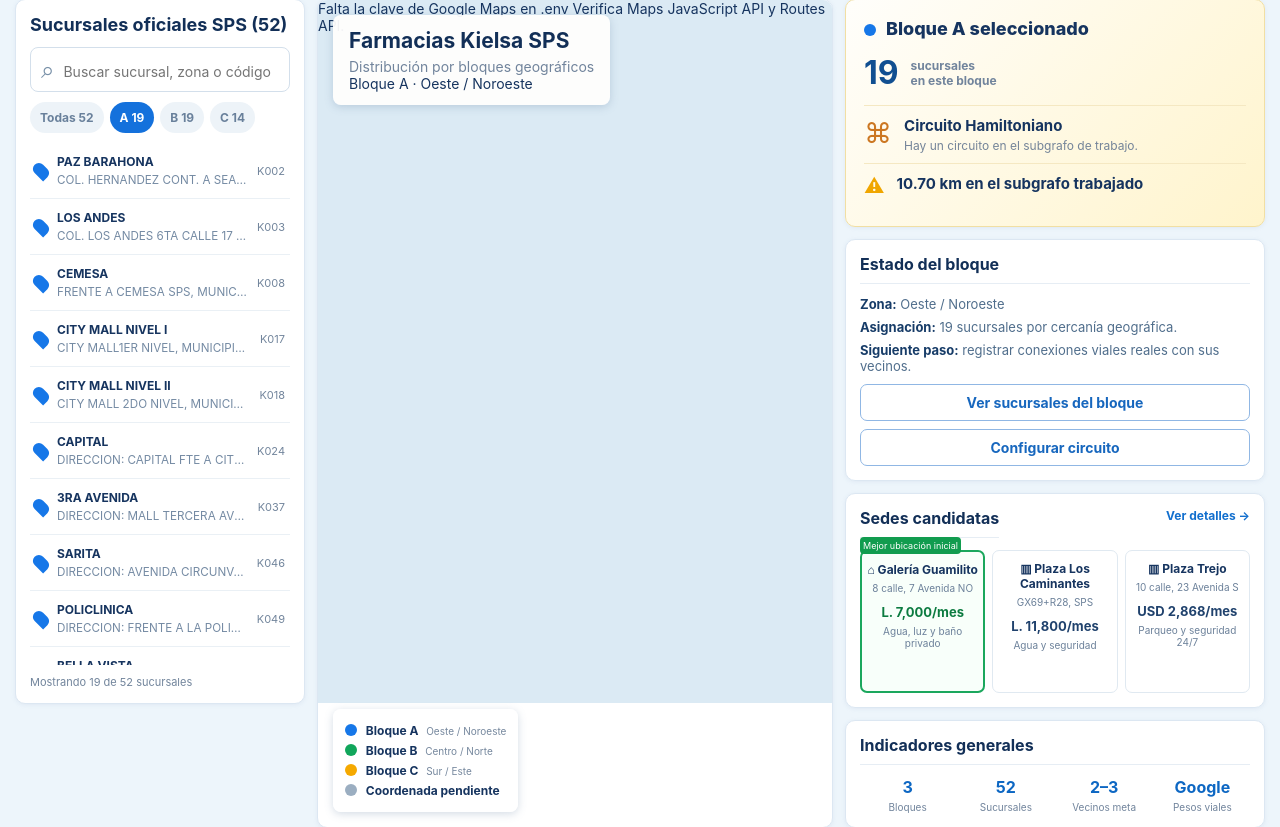
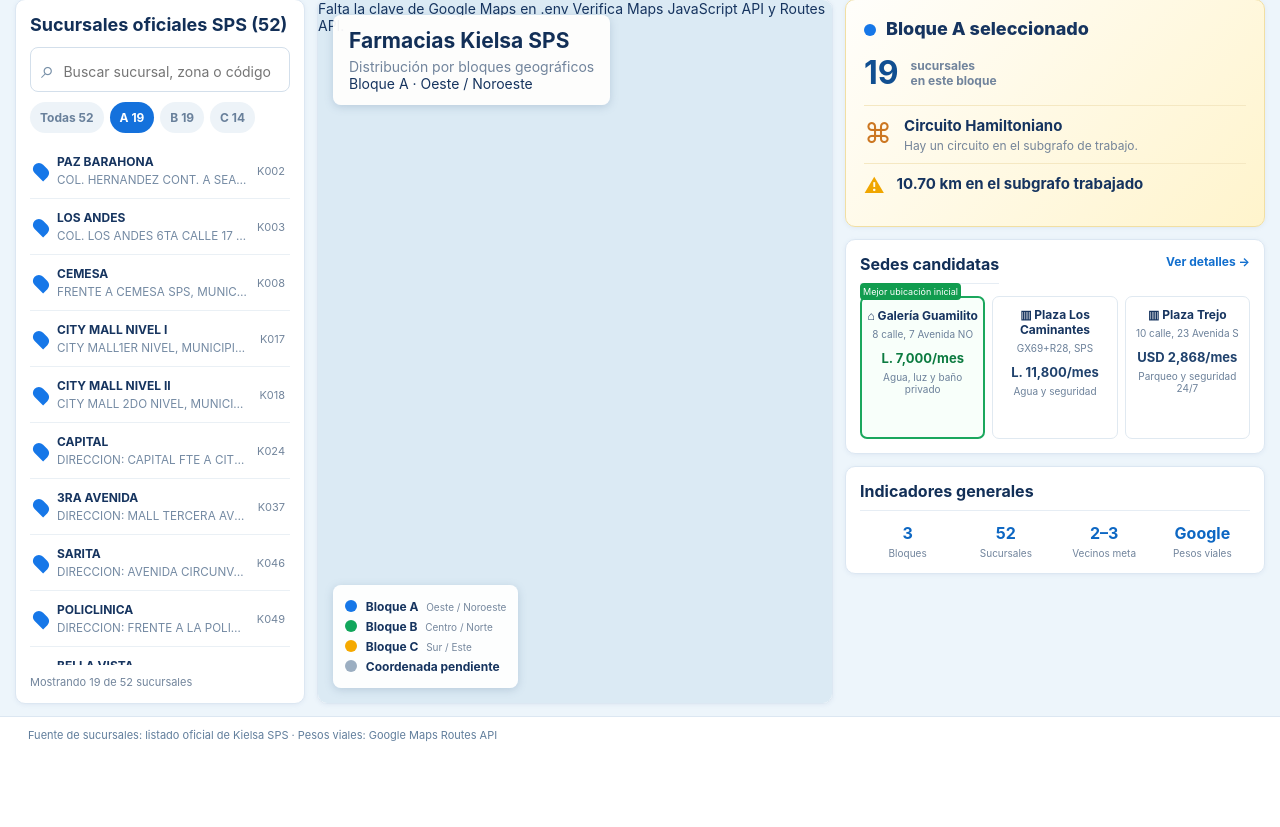
Before and after one commit to Alejandrocart4/proyecto_Kielsa, a Flask app: page / in a window 1280 px wide. Shown: the part 150-977 px from the top of the page. After the commit the page ends 892 px from the top, so only its background shows below. Run offline with Flask 3, Linux system fonts and the light colour scheme.

Commit message:
chore: eliminar panel de estado del bloque

```diff
--- a/static/app.js
+++ b/static/app.js
@@ -45,7 +45,6 @@
   $("selected-name").textContent = `${data.name} seleccionado`;
   $("selected-count").textContent = total;
   $("map-label").textContent = `${data.name} · ${data.zone}`;
-  $("route-summary").innerHTML = `<p><b>Zona:</b> ${escapeHtml(data.zone)}</p><p><b>Asignación:</b> ${total} sucursales por cercanía geográfica.</p><p><b>Siguiente paso:</b> registrar conexiones viales reales con sus vecinos.</p>`;
   const dot = $("selected-card").querySelector(".dot");
   dot.className = `dot ${selectedZone.toLowerCase()}`;
 }
@@ -188,9 +187,7 @@
   $("search").addEventListener("input", renderBranchList);
   $("filters").addEventListener("click", (event) => { const button = event.target.closest("button"); if (!button) return; activeFilter = button.dataset.filter; [...$("filters").querySelectorAll("button")].forEach((item) => item.classList.toggle("active", item === button)); if (activeFilter !== "all") setZone(activeFilter, true); renderBranchList(); });
   $("branch-list").addEventListener("click", (event) => { const item = event.target.closest("[data-branch]"); const branch = branches.find((entry) => entry.id === item?.dataset.branch); if (branch && map && valid(branch)) { map.panTo({ lat: Number(branch.lat), lng: Number(branch.lng) }); map.setZoom(15); } });
-  $("focus-block").addEventListener("click", () => setZone(selectedZone, true));
   $("load-branches").addEventListener("click", async () => { const data = await (await fetch("/api/branches")).json(); branches = data.branches; blockInfo = data.block_info; renderCounters(); renderBranchList(); renderSelectedBlock(); drawDashboardMarkers(); drawCandidateMarkers(); });
-  $("open-constructor").addEventListener("click", () => { $("constructor").hidden = false; $("constructor").scrollIntoView({ behavior: "smooth" }); });
   $("close-constructor").addEventListener("click", () => { $("constructor").hidden = true; });
   $("candidate-button").addEventListener("click", () => $("candidates").scrollIntoView({ behavior: "smooth", block: "center" }));
   $("candidates").addEventListener("click", (event) => { const card = event.target.closest("[data-candidate]"); if (card) selectCandidate(card.dataset.candidate); });
--- a/templates/index.html
+++ b/templates/index.html
@@ -49,12 +49,6 @@
         <div class="circuit-state"><span>⌘</span><div><b>Circuito Hamiltoniano</b><p id="circuit-message">Configura las conexiones reales para calcularlo.</p></div></div>
         <div class="distance"><span>⚠</span><b id="route-distance">Distancia pendiente de rutas</b></div>
       </section>
-      <section class="card route-card">
-        <h2>Estado del bloque</h2>
-        <div id="route-summary" class="route-summary"></div>
-        <button class="outline" id="focus-block">Ver sucursales del bloque</button>
-        <button class="outline route-action" id="open-constructor">Configurar circuito</button>
-      </section>
       <section class="card candidates" id="candidates">
         <div class="section-title"><h2>Sedes candidatas</h2><a href="#constructor">Ver detalles →</a></div>
         <div class="candidate-grid">
```
